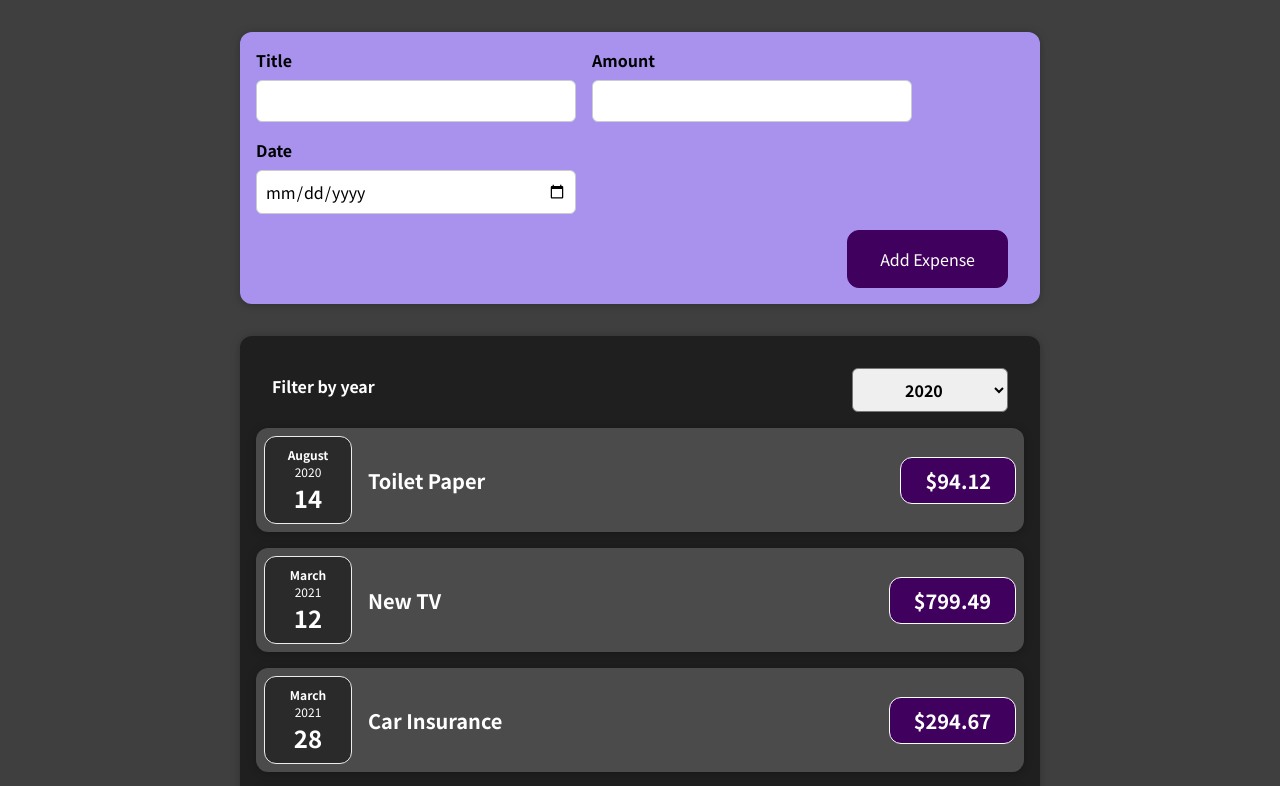
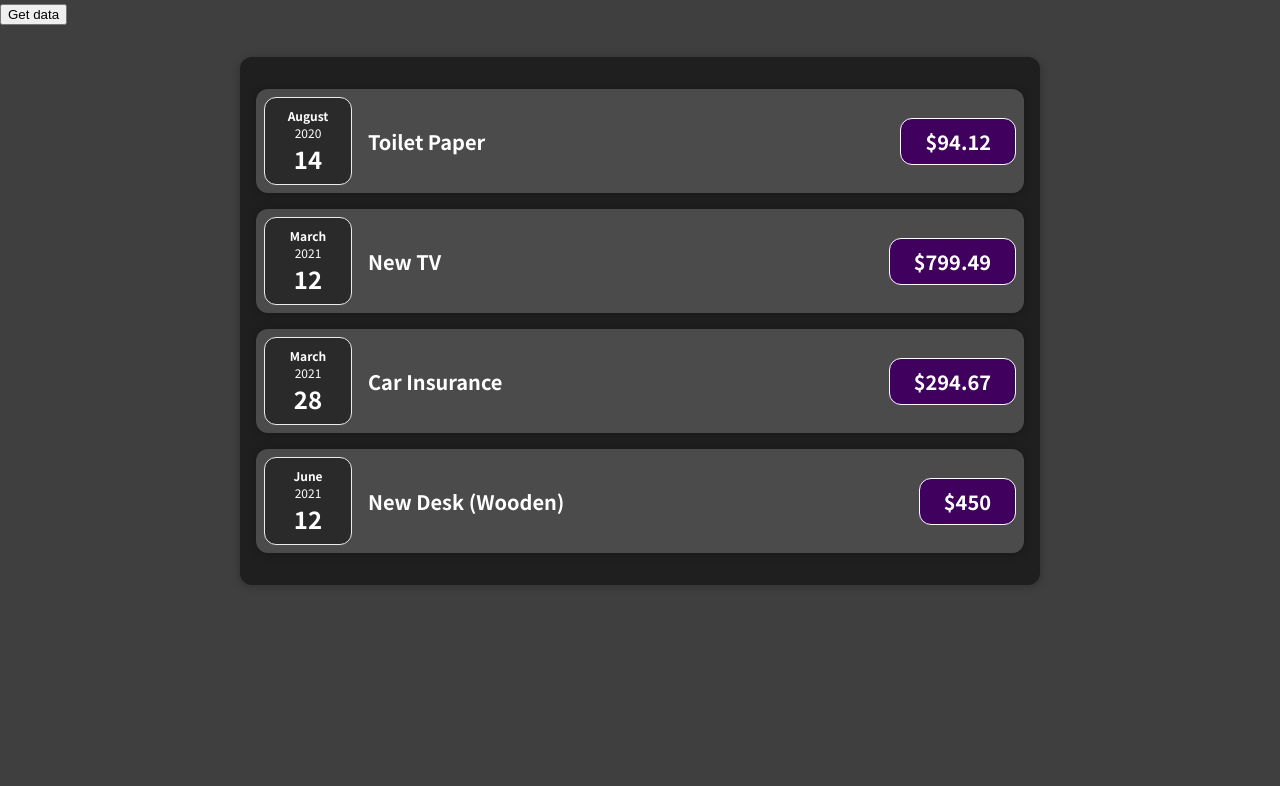
Before and after one commit to example-codes/react-expenses, a React (Vite) app: page / in a window 1280 px wide. Shown: the top 786 px of the page. Built offline with nearby package versions, Linux system fonts and the light colour scheme.

Commit message:
Add backend API with localhost:3000

```diff
--- a/src/App.jsx
+++ b/src/App.jsx
@@ -1,27 +1,25 @@
-import React, { useState } from 'react';
+import React, { useState } from "react";
 
-import NewExpense from './components/NewExpense/NewExpense';
-import Expenses from './components/Expenses/Expenses';
-
-
+import NewExpense from "./components/NewExpense/NewExpense";
+import Expenses from "./components/Expenses/Expenses";
 
 const DUMMY_EXPENSES = [
   {
-    id: 'e1',
-    title: 'Toilet Paper',
+    id: "e1",
+    title: "Toilet Paper",
     amount: 94.12,
     date: new Date(2020, 7, 14),
   },
-  { id: 'e2', title: 'New TV', amount: 799.49, date: new Date(2021, 2, 12) },
+  { id: "e2", title: "New TV", amount: 799.49, date: new Date(2021, 2, 12) },
   {
-    id: 'e3',
-    title: 'Car Insurance',
+    id: "e3",
+    title: "Car Insurance",
     amount: 294.67,
     date: new Date(2021, 2, 28),
   },
   {
-    id: 'e4',
-    title: 'New Desk (Wooden)',
+    id: "e4",
+    title: "New Desk (Wooden)",
     amount: 450,
     date: new Date(2021, 5, 12),
   },
@@ -30,12 +28,32 @@ const DUMMY_EXPENSES = [
 const App = () => {
   const [expenses, setExpenses] = useState(DUMMY_EXPENSES);
 
+  const [isLoading, setIsLoading] = useState(false);
   const addExpenseHandler = (expense) => {
     setExpenses((prevExpenses) => {
       return [expense, ...prevExpenses];
     });
   };
 
+  const getDataHandler = async () => {
+    setIsLoading(true);
+
+    const resp = await fetch("http://localhost:3000/data");
+    const body = await resp.json();
+
+    console.log(body);
+
+    setExpenses(
+      body.map((item) => ({
+        id: item.myId,
+        title: item.url,
+        amount: `${item.timeTaken} sec`,
+        date: item.time ? new Date(item.time) : new Date(),
+      }))
+    );
+
+    setIsLoading(false);
+  };
   // return React.createElement(
   //   'div',
   //   {},
@@ -45,7 +63,9 @@ const App = () => {
 
   return (
     <div>
-      <NewExpense onAddExpense={addExpenseHandler} />
+      {isLoading ? "Loading..." : ""}
+      {/* <NewExpense onAddExpense={addExpenseHandler} /> */}
+      <button onClick={getDataHandler}>Get data</button>
       <Expenses items={expenses} />
     </div>
   );
--- a/src/components/Expenses/Expenses.jsx
+++ b/src/components/Expenses/Expenses.jsx
@@ -1,31 +1,30 @@
-import React, { useState } from 'react';
+import React, { useState } from "react";
 
-import ExpenseItem from './ExpenseItem';
-import Card from '../UI/Card';
-import ExpensesFilter from './ExpensesFilter';
-import './Expenses.css';
+import Card from "../UI/Card";
+import ExpensesFilter from "./ExpensesFilter";
+import "./Expenses.css";
+
+import ExpensesList from "./ExpensesList";
 
 const Expenses = (props) => {
-  const [filteredYear, setFilteredYear] = useState('2020');
+  const [filteredYear, setFilteredYear] = useState("2020");
 
   const filterChangeHandler = (selectedYear) => {
     setFilteredYear(selectedYear);
   };
 
+  const filteredExpenses = props.items.filter((expense) => {
+    return expense.date.getFullYear().toString() === filteredYear;
+  });
+
   return (
     <div>
-      <Card className='expenses'>
-        <ExpensesFilter
+      <Card className="expenses">
+        {/* <ExpensesFilter
           selected={filteredYear}
           onChangeFilter={filterChangeHandler}
-        />
-        {props.items.map((expense) => (
-          <ExpenseItem
-            title={expense.title}
-            amount={expense.amount}
-            date={expense.date}
-          />
-        ))}
+        /> */}
+        <ExpensesList items={props.items} />
       </Card>
     </div>
   );
--- /dev/null
+++ b/src/components/Expenses/ExpensesList.css
@@ -0,0 +1,9 @@
+.expenses-list {
+    list-style: none;
+    padding: 0;
+  }
+
+  .expenses-list__fallback {
+    color: white;
+    text-align: center;
+  }
--- /dev/null
+++ b/src/components/Expenses/ExpensesList.jsx
@@ -0,0 +1,25 @@
+import ExpenseItem from "./ExpenseItem";
+import './ExpensesList.css'
+
+
+const ExpensesList = props => {
+    let expensesContent = <p>No expenses found.</p>;
+
+  if(props.items.length === 0) {
+    return <h2 className="expenses-list__fallback">Found no Expenses.</h2>
+  }
+
+  return <ul className="expenses-list">
+    {props.items.map((expense) => (
+      <ExpenseItem
+        key={expense.id}
+        title={expense.title}
+        amount={expense.amount}
+        date={expense.date}
+      />
+    ))}
+  </ul>
+
+};
+
+export default ExpensesList;
```
Also changed, not shown: 1 other file (tests, documents, lock files or other folders).
